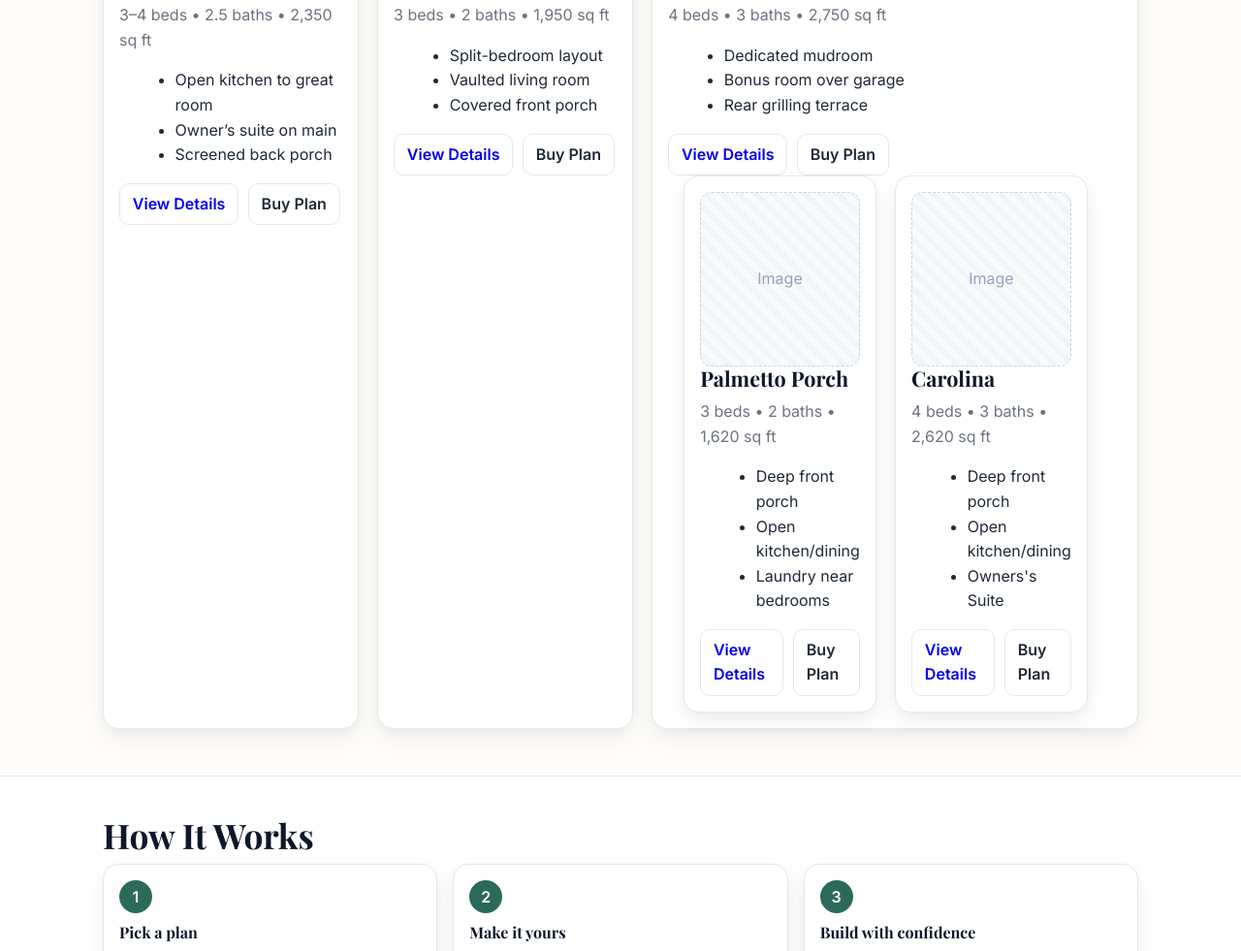
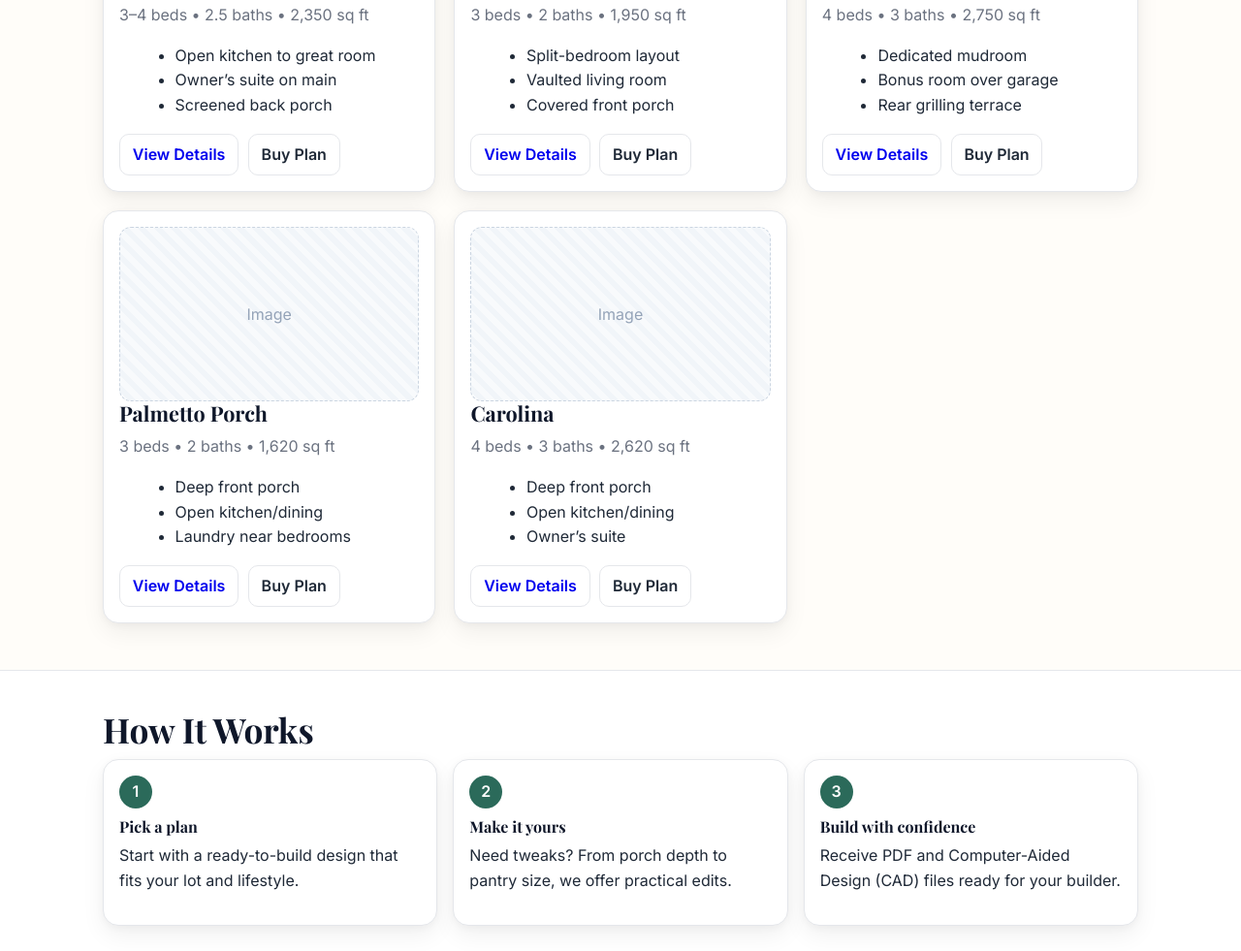
Before and after one commit to SHPCola/southernhomeplans, a plain HTML site: page index.html in a window 1280 px wide. Shown: the part 1032-2013 px from the top of the page at 97% size. Drawn offline with nearby package versions, Linux system fonts and the light colour scheme.

Commit message:
Update index.html

```diff
--- a/index.html
+++ b/index.html
@@ -57,7 +57,10 @@
 <section id="plans" class="plans">
   <div class="container">
     <h2>Featured Plans</h2>
+
+    <!-- ONE grid wrapper -->
     <div class="grid">
+      <!-- 1 -->
       <article class="plan">
         <div class="thumb placeholder"><span>Image</span></div>
         <h3>Magnolia</h3>
@@ -73,7 +76,7 @@
         </div>
       </article>
 
-
+      <!-- 2 -->
       <article class="plan">
         <div class="thumb placeholder"><span>Image</span></div>
         <h3>Live Oak</h3>
@@ -89,6 +92,7 @@
         </div>
       </article>
 
+      <!-- 3 -->
       <article class="plan">
         <div class="thumb placeholder"><span>Image</span></div>
         <h3>River Birch</h3>
@@ -102,11 +106,9 @@
           <a class="btn small" href="#">View Details</a>
           <a class="btn small ghost" href="#">Buy Plan</a>
         </div>
-          <article
+      </article>
 
-       <div class="container">
-
-      <div class="grid">
+      <!-- 4 -->
       <article class="plan">
         <div class="thumb placeholder"><span>Image</span></div>
         <h3>Palmetto Porch</h3>
@@ -121,6 +123,8 @@
           <a class="btn small ghost" href="#">Buy Plan</a>
         </div>
       </article>
+
+      <!-- 5 -->
       <article class="plan">
         <div class="thumb placeholder"><span>Image</span></div>
         <h3>Carolina</h3>
@@ -128,16 +132,15 @@
         <ul class="bullets">
           <li>Deep front porch</li>
           <li>Open kitchen/dining</li>
-            <li>Owners's Suite</li>
+          <li>Owner’s suite</li>
         </ul>
         <div class="plan-actions">
           <a class="btn small" href="#">View Details</a>
           <a class="btn small ghost" href="#">Buy Plan</a>
         </div>
-          <article>
-
       </article>
     </div>
+    <!-- /grid -->
   </div>
 </section>
 
```
Lines whose indentation alone changed are shown as unchanged.
